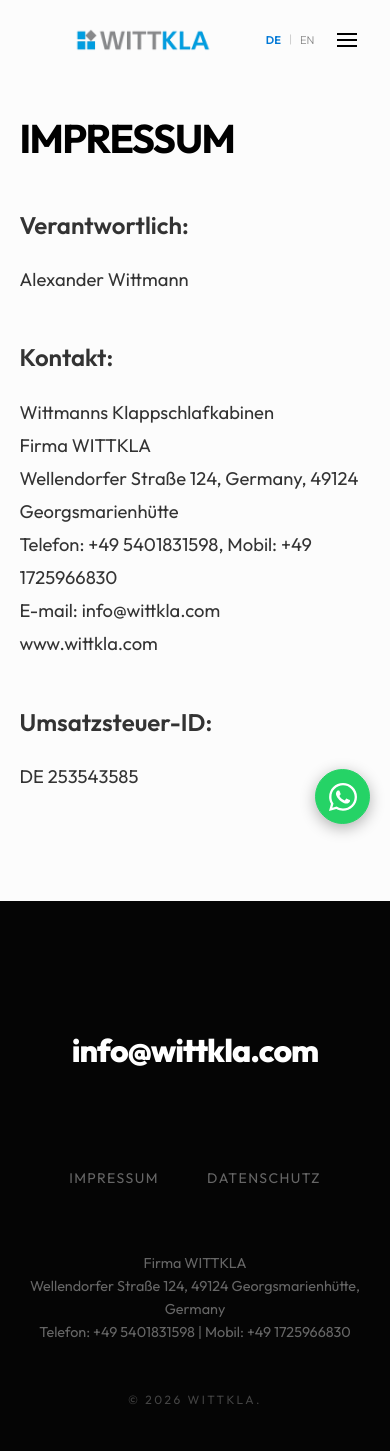
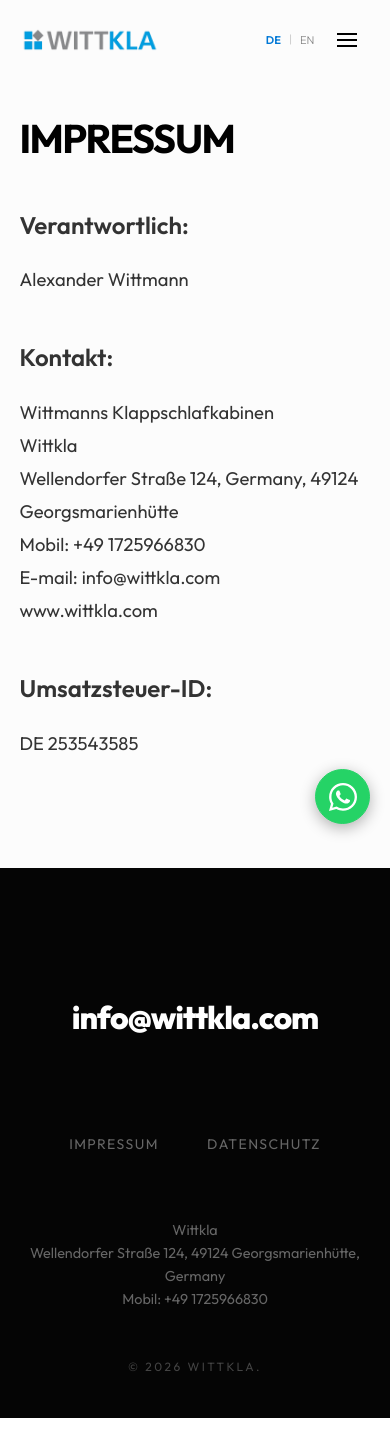
Before and after one commit to 123Marcelin0/wittkla, a React (Vite) app: page /impressum in a window 390 px wide. After the commit the page ends 1418 px from the top, so only its background shows below. Built offline with nearby package versions, Linux system fonts and the light colour scheme.

Commit message:
Optimize mobile layout: logo left, remove landline, shorten hero video

```diff
--- a/src/components/Contact.tsx
+++ b/src/components/Contact.tsx
@@ -29,7 +29,7 @@ export const Contact: React.FC = () => {
                         <div className="contact-info-block">
                             <h3 className="contact-info-title">{t('contact_hq')}</h3>
                             <p className="contact-info-text">
-                                Wittkla GmbH<br />
+                                Wittkla<br />
                                 Wellendorfer Straße 124<br />
                                 49124 Georgsmarienhütte, DE
                             </p>
--- a/src/components/Datenschutz.tsx
+++ b/src/components/Datenschutz.tsx
@@ -50,10 +50,9 @@ export const Datenschutz: React.FC = () => {
                     <p style={{ marginBottom: '1.5rem' }}>Die verantwortliche Stelle für die Datenverarbeitung auf dieser Website ist:</p>
                     <p style={{ marginBottom: '1.5rem' }}>
                         Wittmanns Klappschlafkabinen<br/>
-                        Firma WITTKLA<br/>
+                        Wittkla<br/>
                         Wellendorfer Straße 124<br/>
                         49124 Georgsmarienhütte<br/>
-                        Telefon: +49 5401831598<br/>
                         E-Mail: info@wittkla.com
                     </p>
                     <p style={{ marginBottom: '1.5rem' }}>Verantwortliche Stelle ist die natürliche oder juristische Person, die allein oder gemeinsam mit anderen über die Zwecke und Mittel der Verarbeitung von personenbezogenen Daten (z. B. Namen, E-Mail-Adressen o. Ä.) entscheidet.</p>
--- a/src/components/Footer.tsx
+++ b/src/components/Footer.tsx
@@ -32,9 +32,9 @@ export const Footer: React.FC = () => {
                 </div>
 
                 <div style={{ marginTop: '4rem', color: '#666', fontSize: '0.9rem', lineHeight: '1.6' }}>
-                    <p>Firma WITTKLA</p>
+                    <p>Wittkla</p>
                     <p>Wellendorfer Straße 124, 49124 Georgsmarienhütte, Germany</p>
-                    <p>Telefon: +49 5401831598 | Mobil: +49 1725966830</p>
+                    <p>Mobil: +49 1725966830</p>
                 </div>
 
                 <div style={{ marginTop: '3rem', fontSize: '12px', color: '#444', textTransform: 'uppercase', letterSpacing: '0.2em' }}>
--- a/src/components/Hero.css
+++ b/src/components/Hero.css
@@ -21,6 +21,13 @@
     display: flex;
     align-items: center;
     box-shadow: 0 10px 40px rgba(0,0,0,0.1);
+}
+
+@media (max-width: 768px) {
+    .hero-presentation {
+        height: 60vh;
+        min-height: 400px;
+    }
 }
 
 .hero-bg {
--- a/src/components/Impressum.tsx
+++ b/src/components/Impressum.tsx
@@ -23,9 +23,9 @@ export const Impressum: React.FC = () => {
                     <h2 style={{ fontSize: '1.5rem', fontWeight: 600, marginTop: '2.5rem', marginBottom: '1rem' }}>{t('imprint_contact', 'Kontakt')}:</h2>
                     <p style={{ marginBottom: '1.5rem' }}>
                         Wittmanns Klappschlafkabinen<br />
-                        Firma WITTKLA<br />
+                        Wittkla<br />
                         Wellendorfer Straße 124, Germany, 49124 Georgsmarienhütte<br />
-                        Telefon: +49 5401831598, Mobil: +49 1725966830<br />
+                        Mobil: +49 1725966830<br />
                         E-mail: info@wittkla.com<br />
                         www.wittkla.com
                     </p>
--- a/src/components/Navigation.tsx
+++ b/src/components/Navigation.tsx
@@ -121,14 +121,46 @@ export const Navigation: React.FC = () => {
                 pointerEvents: 'none',
                 color: isPhilosophy && !isOpen ? 'white' : 'black'
             }}>
-                {/* Mobile Empty Spacer or Tags */}
-                <div style={{ width: isMobile ? '0' : '24px' }} />
+                {/* Left Side: Spacer (Desktop) or Logo + Tags (Mobile) */}
+                <div style={{ display: 'flex', flexDirection: 'column', alignItems: 'flex-start', flex: isMobile ? 1 : 'none' }}>
+                    {!isMobile && <div style={{ width: '24px' }} />}
 
-                {/* Center Logo - Static on mobile to avoid overlap */}
+                    {isMobile && (
+                        <motion.div style={{ pointerEvents: 'auto', clipPath }}>
+                            <Link to="/" style={{ textDecoration: 'none' }}>
+                                <Logo color={isPhilosophy && !isOpen ? 'white' : 'black'} />
+                            </Link>
+
+                            {location.pathname === '/' && (
+                                <div style={{ marginTop: '6px', display: 'flex', flexDirection: 'column', gap: '2px', opacity: 0.8 }}>
+                                    <div style={{ display: 'flex', alignItems: 'center', gap: '6px' }}>
+                                        <span style={{ fontFamily: 'var(--font-main, Inter)', fontWeight: 500, fontSize: '0.55rem', letterSpacing: '0.2em', color: isPhilosophy && !isOpen ? 'white' : '#111', textTransform: 'uppercase' }}>
+                                            {t('made_in')}
+                                        </span>
+                                        <div style={{ display: 'flex', height: '8px', width: '12px', flexDirection: 'column', borderRadius: '1px', overflow: 'hidden' }}>
+                                            <div style={{ flex: 1, backgroundColor: '#000000' }} />
+                                            <div style={{ flex: 1, backgroundColor: '#DD0000' }} />
+                                            <div style={{ flex: 1, backgroundColor: '#FFCE00' }} />
+                                        </div>
+                                        <span style={{ fontFamily: 'var(--font-main, Inter)', fontWeight: 500, fontSize: '0.55rem', letterSpacing: '0.2em', color: isPhilosophy && !isOpen ? 'white' : '#111', textTransform: 'uppercase' }}>
+                                            {t('germany')}
+                                        </span>
+                                    </div>
+                                    <span style={{ fontFamily: 'var(--font-main, Inter)', fontWeight: 500, fontSize: '0.55rem', letterSpacing: '0.2em', color: isPhilosophy && !isOpen ? 'white' : '#111', textTransform: 'uppercase' }}>
+                                        {t('installation')}
+                                    </span>
+                                </div>
+                            )}
+                        </motion.div>
+                    )}
+                </div>
+
+                {/* Center Logo - Static Absolute (Desktop Only) */}
+                {!isMobile && (
                     <motion.div style={{
-                    position: isMobile ? 'relative' : 'absolute',
-                    left: isMobile ? '0' : '50%',
-                    transform: isMobile ? 'none' : 'translateX(-50%)',
+                        position: 'absolute',
+                        left: '50%',
+                        transform: 'translateX(-50%)',
                         pointerEvents: 'auto',
                         clipPath
                     }}>
@@ -136,6 +168,7 @@ export const Navigation: React.FC = () => {
                             <Logo color={isPhilosophy && !isOpen ? 'white' : 'black'} />
                         </Link>
                     </motion.div>
+                )}
 
                 <div style={{ pointerEvents: 'auto', color: isPhilosophy && !isOpen ? 'white' : 'black', display: 'flex', alignItems: 'center', gap: isMobile ? '0.5rem' : '1rem' }}>
                     <div style={{ display: 'flex', alignItems: 'center', gap: '0.5rem' }}>
```
Lines whose indentation alone changed are shown as unchanged.
